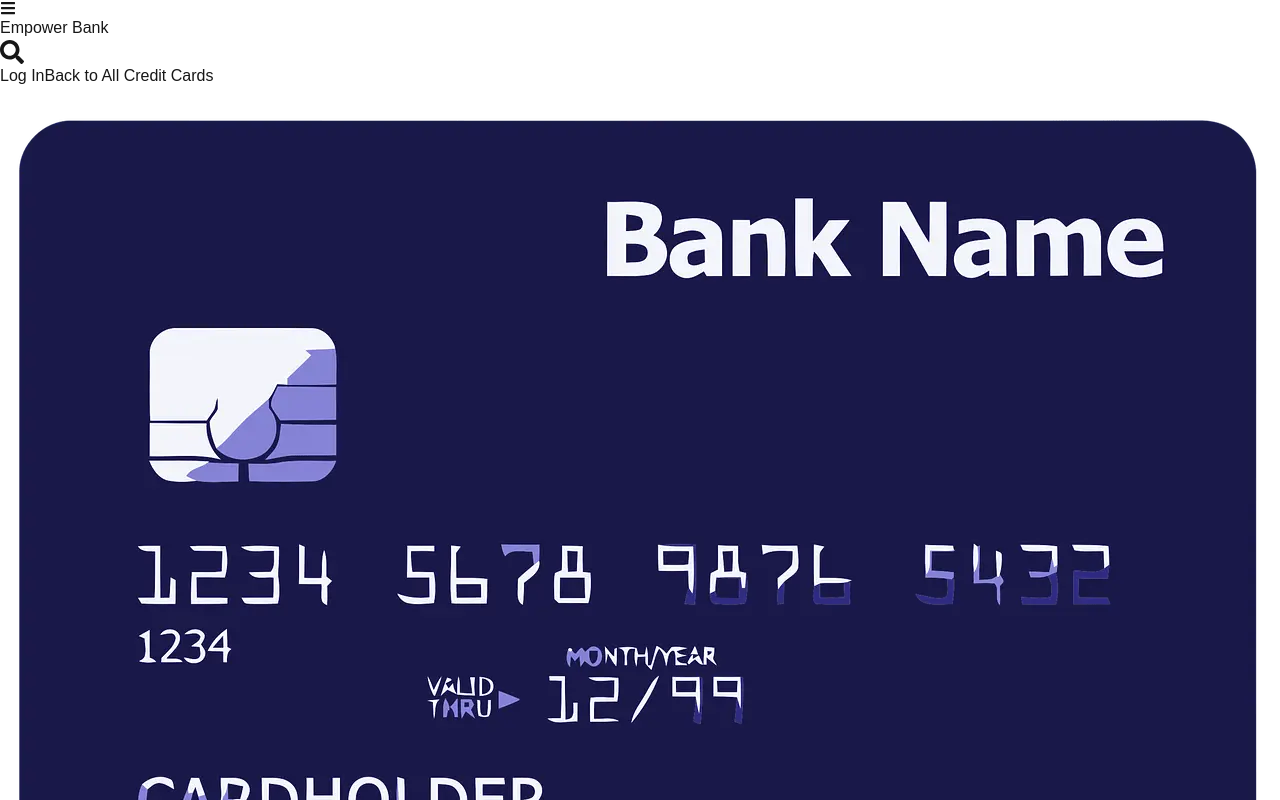
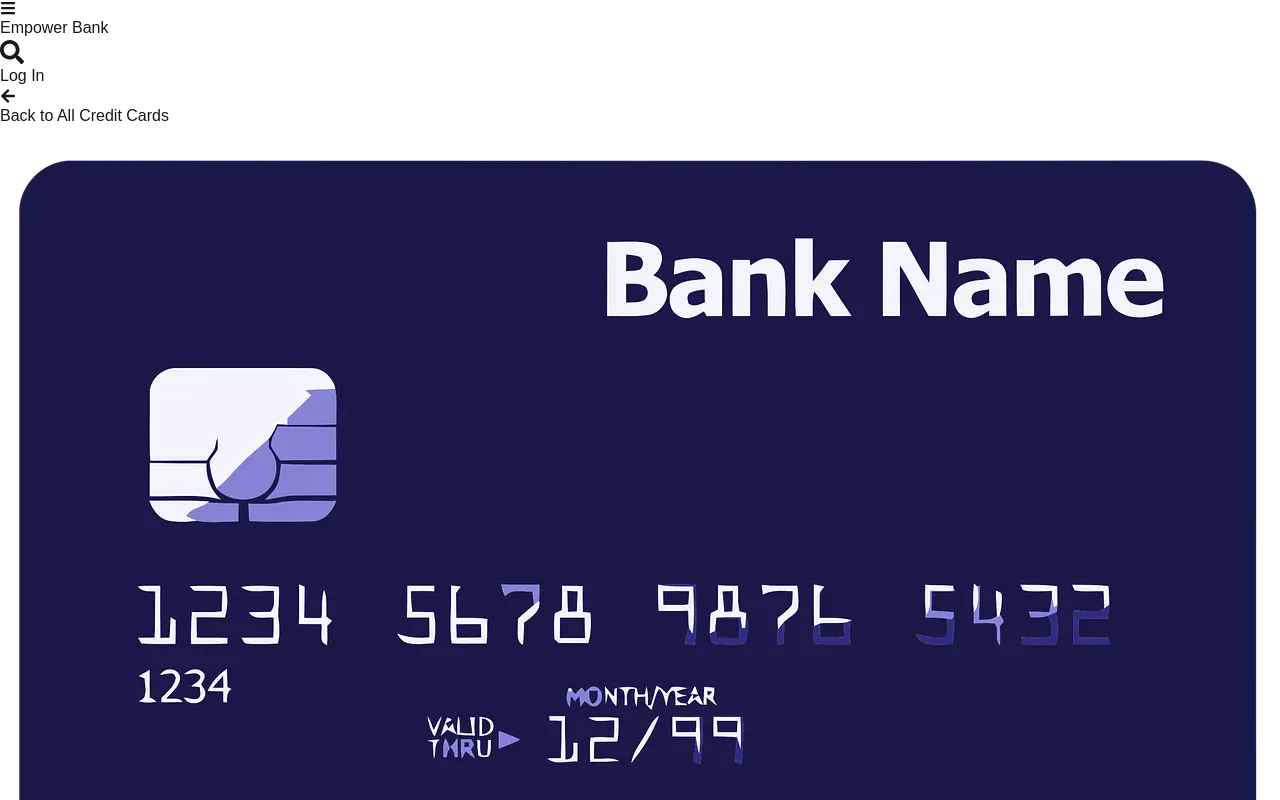
Before and after one commit to RoryDowse/financial-landing-page, a Next.js app: page / in a window 1280 px wide. Shown: the top 800 px of the page. Built offline with nearby package versions, Linux system fonts and the light colour scheme.

Commit message:
seperate header into two rows and add icon

```diff
--- a/src/app/components/Header.tsx
+++ b/src/app/components/Header.tsx
@@ -1,7 +1,7 @@
 "use client";
 
 import Link from "next/link";
-import { FaBars, FaTimes, FaSearch } from "react-icons/fa";
+import { FaBars, FaTimes, FaSearch, FaArrowLeft } from "react-icons/fa";
 import { useState } from "react";
 
 import { InfinityRewardsCard } from "@/app/models/CreditCard";
@@ -21,6 +21,8 @@ export default function Header() {
 
     return (
         <header>
+            {/* First Row */}
+            <div>
                 {/* Hamburger Menu Icon */}
                 <div
                     className="lg:hidden"
@@ -64,9 +66,13 @@ export default function Header() {
 
                 {/* Log In Button */}
                 <Link href="/">Log In</Link>
+            </div>
 
-            {/* Back Button */}
-            <Link href="/">Back to All Credit Cards</Link>
+            { /* Second Row */ }
+            <div>
+                {/* Back Link */}
+                <Link href="/"><FaArrowLeft />Back to All Credit Cards</Link>
+            </div>
         </header>
     );
 }
```
Lines whose indentation alone changed are shown as unchanged.
